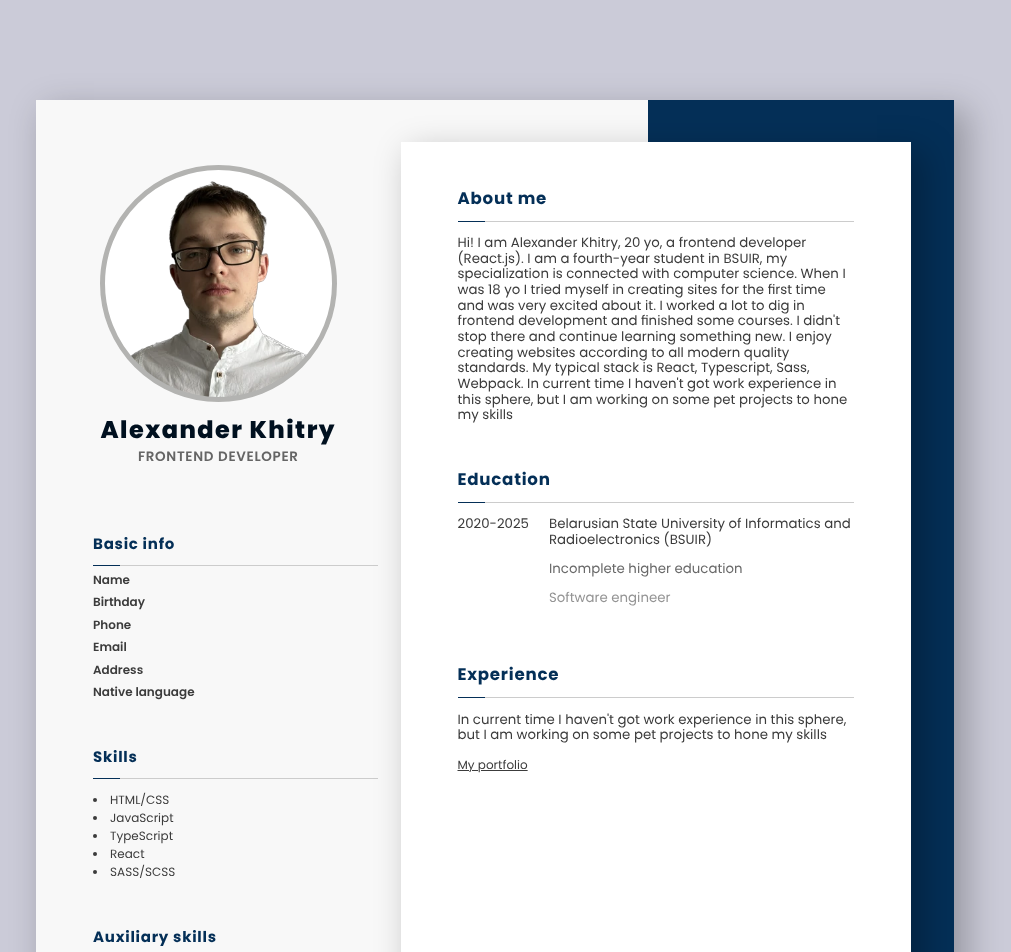
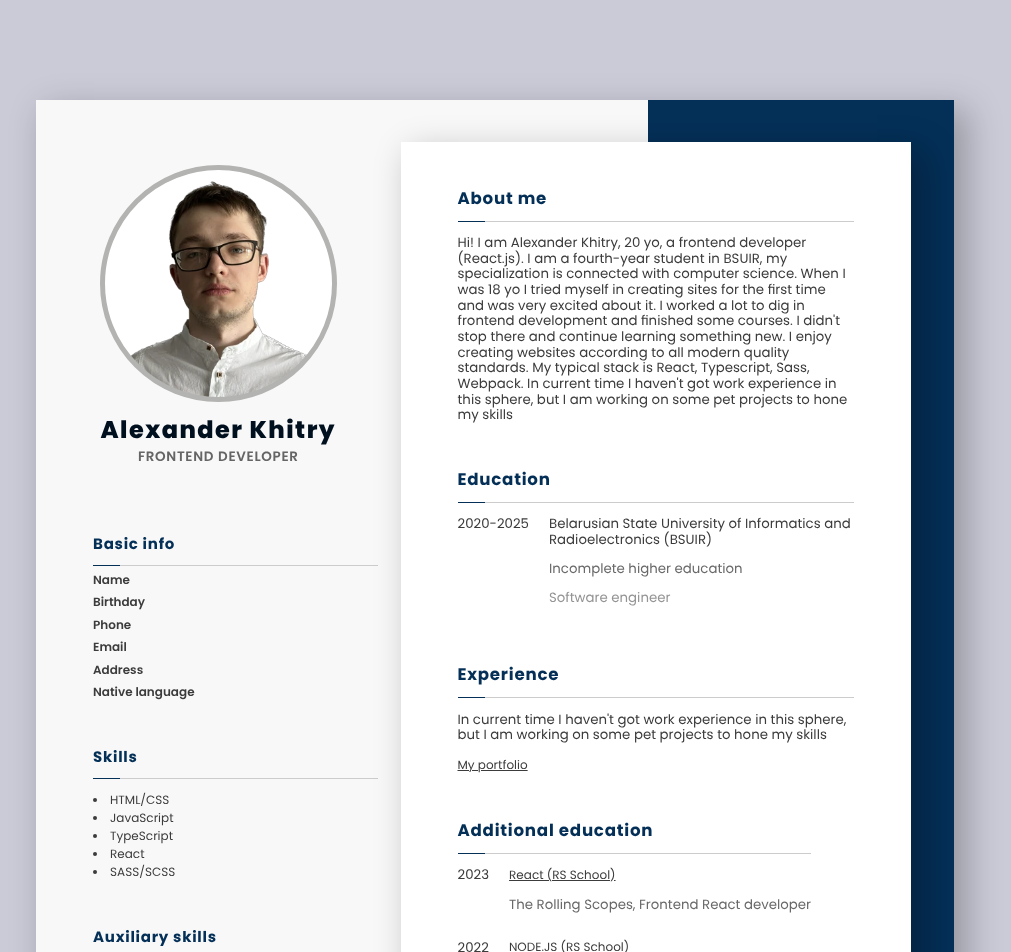
Before and after one commit to foxnorth228/foxnorth228, a React app: page / in a window 1280 px wide. Shown: the top 952 px of the page, without its empty margins (145-1156 px from the left). Built offline with nearby package versions, Linux system fonts and the light colour scheme.

Commit message:
feat: implement add education block

```diff
--- /dev/null
+++ b/src/components/add-education-block/add-education-block.scss
@@ -0,0 +1,45 @@
+@use '@pages/app.scss' as app;
+
+.addEducBlock {
+    margin-top: app.scale(33px);
+    margin-left: app.scale(38px);
+    margin-right: app.scale(38px);
+    width: fit-content;
+    color: #3C3C3C;
+    font-size: app.scale(8.894px);
+    font-family: Poppins;
+    font-style: normal;
+    font-weight: 400;
+    line-height: app.scale(10.451px);
+}
+
+.addEducBlock__title {
+    font-size: app.scale(11.117px);
+}
+
+.addEducBlock__elem {
+    display: grid;
+    grid-template-columns: max-content 100%;
+    grid-template-rows: 1fr;
+    column-gap: 20px;
+}
+
+.addEducBlock__link,
+.addEducBlock__link:active,
+.addEducBlock__link:visited {
+    margin-top: app.scale(5px);
+    color: #3C3C3C;
+    font-size: app.scale(8px);
+    font-family: Poppins;
+    font-style: normal;
+    font-weight: 400;
+    line-height: app.scale(12px);
+}
+
+.addEducBlock__course {
+    color: #3C3C3C;
+}
+
+.addEducBlock__courseType {
+    color: #696969;
+}
--- /dev/null
+++ b/src/components/add-education-block/add-education-block.tsx
@@ -0,0 +1,41 @@
+import React from 'react';
+import './add-education-block.scss';
+import InfoBlock from '../info-block/info-block';
+
+const AddEducationBlock = () => {
+  const addeduc = [
+    [
+      '2023',
+      'React (RS School)',
+      'The Rolling Scopes, Frontend React developer',
+      'https://app.rs.school/certificate/bxomjisx',
+    ],
+    [
+      '2022',
+      'NODE.JS (RS School)',
+      'The Rolling Scopes, Backend developer',
+      'https://app.rs.school/certificate/6lznoe0h',
+    ],
+  ];
+  return (
+    <InfoBlock
+      title="Additional education"
+      titleSize="addEducBlock__title"
+      className="addEducBlock"
+    >
+      {addeduc.map((el, i) => (
+        <div key={i} className="addEducBlock__elem">
+          <p className="addEducBlock__year">{el[0]}</p>
+          <div className="addEducBlock__desc">
+            <a href={el[3]} className="addEducBlock__link">
+              <p className="addEducBlock__course">{el[1]}</p>
+            </a>
+            <p className="addEducBlock__courseType">{el[2]}</p>
+          </div>
+        </div>
+      ))}
+    </InfoBlock>
+  );
+};
+
+export default AddEducationBlock;
--- a/src/layouts/add-info-block/add-info-block.tsx
+++ b/src/layouts/add-info-block/add-info-block.tsx
@@ -3,6 +3,7 @@ import './add-info-block.scss';
 import AboutBlock from '@src/components/about-block/about-block';
 import EducationBlock from '@src/components/education-block/education-block';
 import ExperienceBlock from '@src/components/experience-block/experience-block';
+import AddEducationBlock from '@src/components/add-education-block/add-education-block';
 
 const AddInfoBlock = () => {
   return (
@@ -10,6 +11,7 @@ const AddInfoBlock = () => {
       <AboutBlock />
       <EducationBlock />
       <ExperienceBlock />
+      <AddEducationBlock />
     </section>
   );
 };
```
